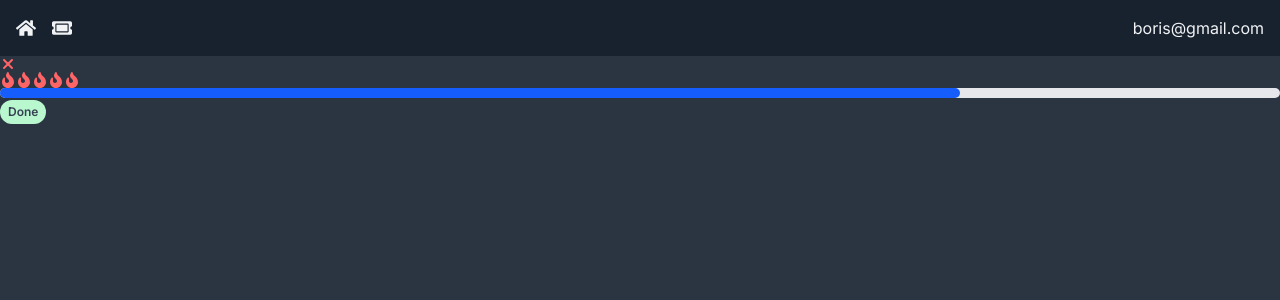
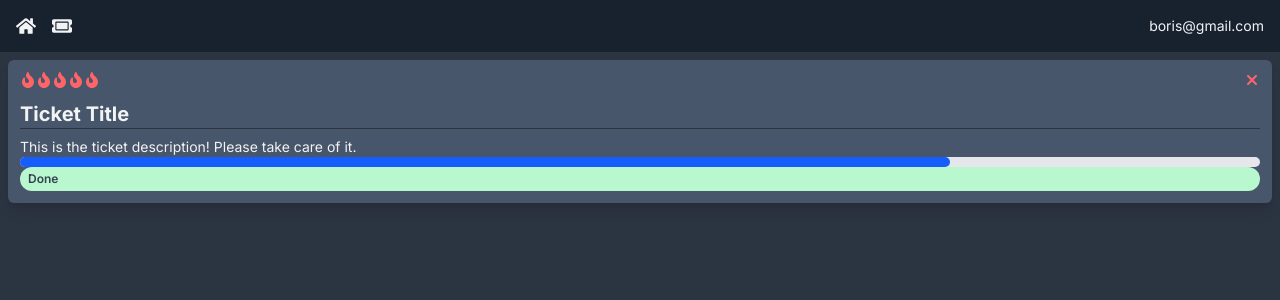
Before and after one commit to luneroka/tracking-app, a Next.js app: page / in a window 1280 px wide. Shown: the top 300 px of the page. Built offline with nearby package versions, Linux system fonts and the light colour scheme.

Commit message:
Add base layer styles

```diff
--- a/app/components/TicketCard.tsx
+++ b/app/components/TicketCard.tsx
@@ -5,9 +5,19 @@
 
 const TicketCard = () => {
   return (
-    <div>
-      <DeleteBlock />
-      <PriorityDisplay />
+    <div className='flex flex-col bg-card hover:bg-card-hover rounded-md shadow-lg p-3 m-2'>
+      <div className='flex mb-3 '>
+        <PriorityDisplay />
+        <div className='ml-auto'>
+          <DeleteBlock />
+        </div>
+      </div>
+
+      <h4>Ticket Title</h4>
+      <hr className='h-px border-0 bg-page mb-2' />
+      <p className='whitespace-pre-wrap'>
+        This is the ticket description! Please take care of it.
+      </p>
       <ProgressBar />
       <StatusDisplay />
     </div>
--- a/app/globals.css
+++ b/app/globals.css
@@ -13,6 +13,33 @@
   --color-warning: #f59e0b;
 }
 
+@layer base {
+  h1,
+  h2,
+  h3,
+  h4 {
+    @apply font-bold;
+  }
+
+  h1 {
+    @apply text-4xl;
+  }
+
+  h2 {
+    @apply text-3xl;
+  }
+  h3 {
+    @apply text-2xl;
+  }
+  h4 {
+    @apply text-xl;
+  }
+
+  p {
+    @apply text-sm text-default-text;
+  }
+}
+
 @layer components {
   .icon {
     @apply text-default-text text-xl;
```
